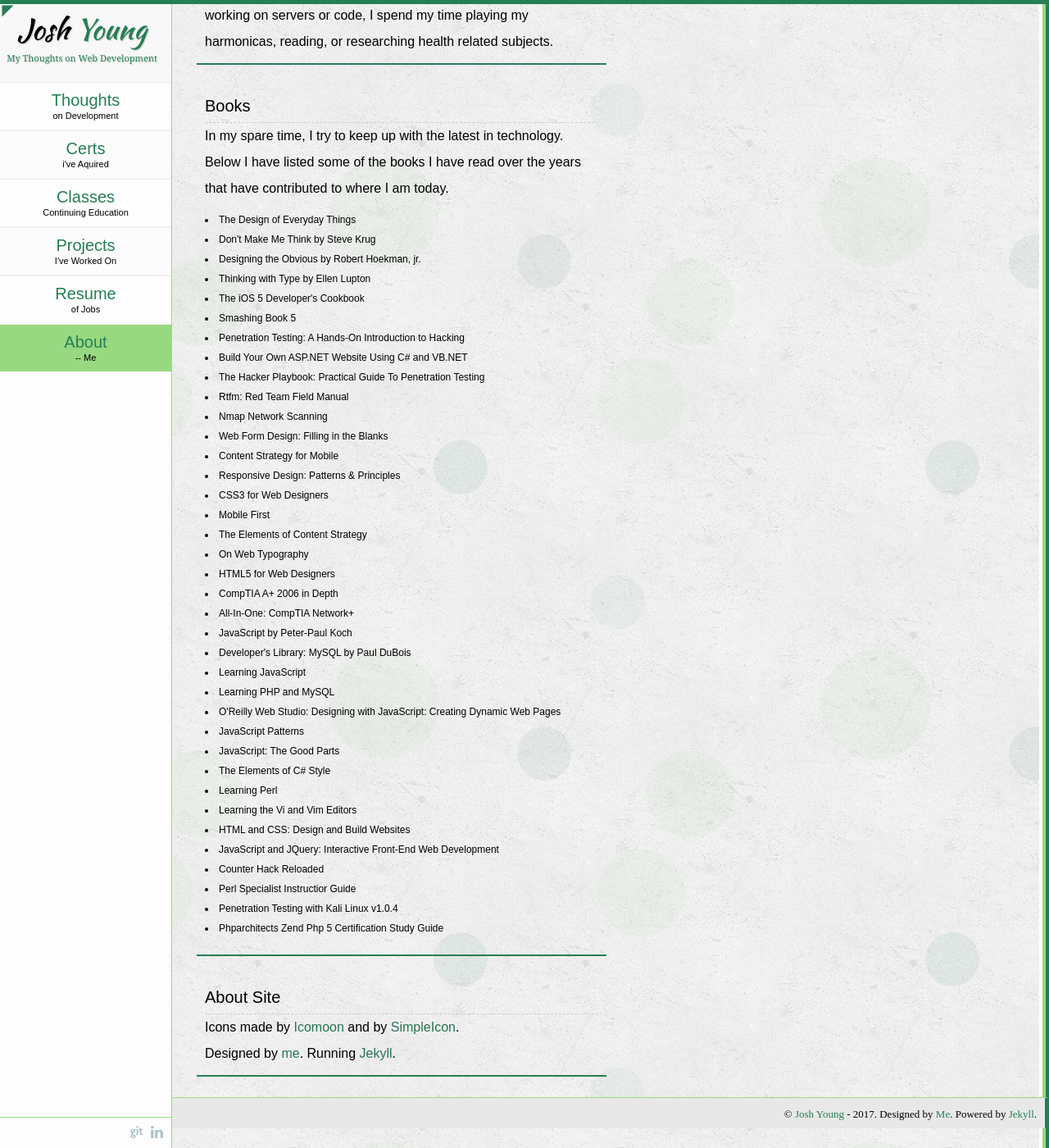
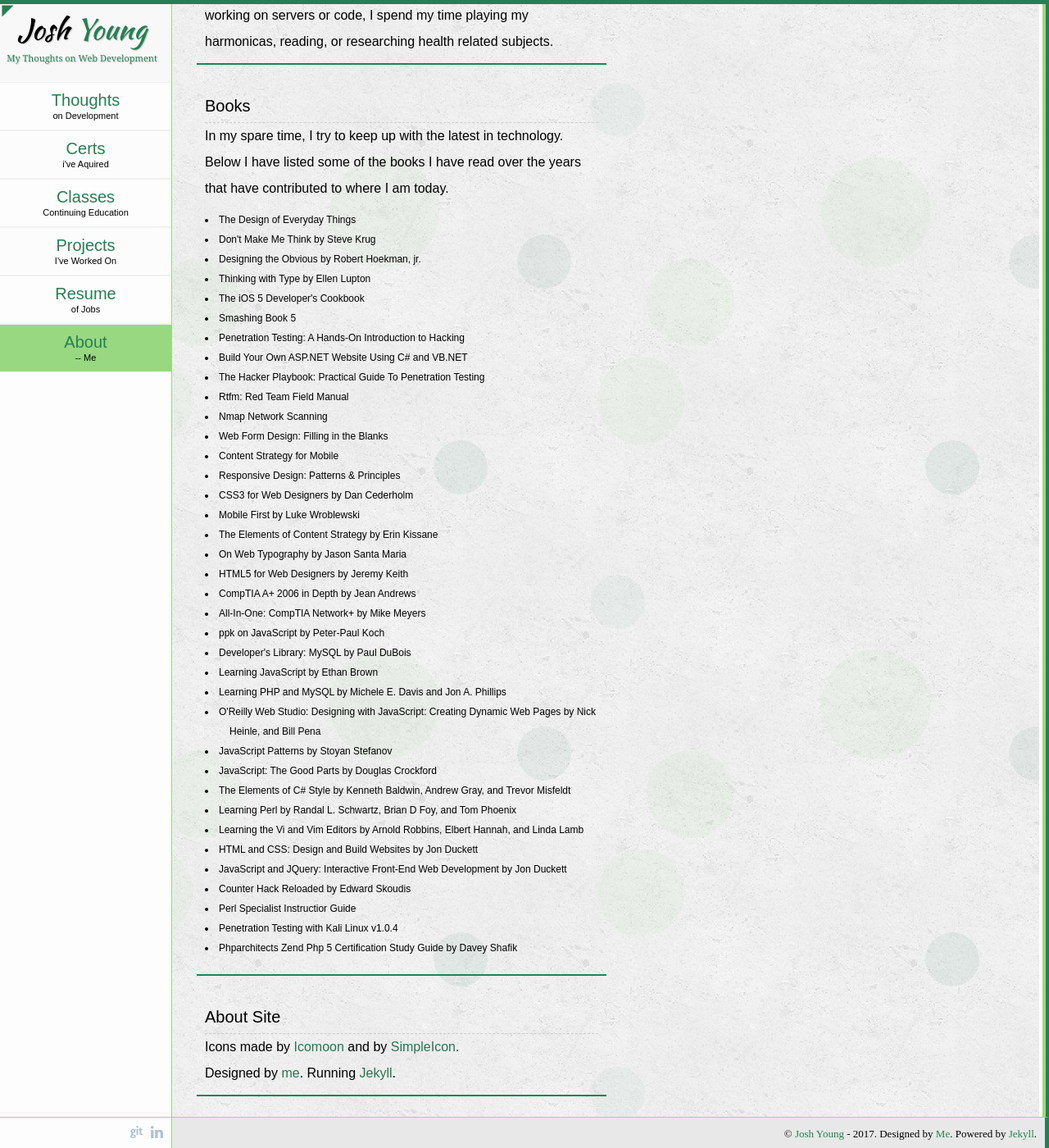
Before and after one commit to coder745/josh_website, a Jekyll site: the page built from about.md, in a window 1280 px wide and 1400 px high, scrolled down 783 px. Shown: the whole window at 82% size. Built offline with Jekyll 4.4.1, drawn with Linux system fonts in a browser that asks for light colours.

```diff
--- a/_includes/header.html
+++ b/_includes/header.html
@@ -3,8 +3,8 @@
     <head>
         <meta charset="utf-8" />
         <title>{{ page.title }}</title>
-        <link rel="stylesheet" href="/css/reset.css" media="screen" charset="utf-8" />
-        <link rel="stylesheet" href="/css/style.css" media="screen" title="no title" charset="utf-8" />
+        <link rel="stylesheet" href="/css/reset.css" media="screen" />
+        <link rel="stylesheet" href="/css/style.css" media="screen" />
         <link href='https://fonts.googleapis.com/css?family=Kaushan+Script' rel='stylesheet' type='text/css' />
         <link rel="shortcut icon" href="/favicon.ico" type="image/icon" />
         <meta name="viewport" content="width=device-width, initial-scale=1" />
--- a/_layouts/defaults.html
+++ b/_layouts/defaults.html
@@ -43,6 +43,6 @@
     <script src="/scripts/lunr.min.js"></script>
     <script src="https://ajax.googleapis.com/ajax/libs/jquery/1.12.0/jquery.min.js"></script>
     <script src="/scripts/search.js"></script>
+    {% include footer.html %}
     </body>
-    {% include footer.html %}
 </html>
--- a/about.md
+++ b/about.md
@@ -36,29 +36,29 @@ weight: 40
             <li>Web Form Design: Filling in the Blanks</li>
             <li>Content Strategy for Mobile</li>
             <li>Responsive Design: Patterns & Principles</li>
-            <li>CSS3 for Web Designers</li>
-            <li>Mobile First</li>
-            <li>The Elements of Content Strategy</li>
-            <li>On Web Typography</li>
-            <li>HTML5 for Web Designers</li>
-            <li>CompTIA A+ 2006 in Depth</li>
-            <li>All-In-One: CompTIA Network+</li>
-            <li>JavaScript by Peter-Paul Koch</li>
+            <li>CSS3 for Web Designers by Dan Cederholm</li>
+            <li>Mobile First by Luke Wroblewski</li>
+            <li>The Elements of Content Strategy by Erin Kissane</li>
+            <li>On Web Typography by Jason Santa Maria</li>
+            <li>HTML5 for Web Designers by Jeremy Keith</li>
+            <li>CompTIA A+ 2006 in Depth by Jean Andrews</li>
+            <li>All-In-One: CompTIA Network+ by Mike Meyers</li>
+            <li>ppk on JavaScript by Peter-Paul Koch</li>
             <li>Developer's Library: MySQL by Paul DuBois</li>
-            <li>Learning JavaScript</li>
-            <li>Learning PHP and MySQL</li>
-            <li>O'Reilly Web Studio: Designing with JavaScript: Creating Dynamic Web Pages</li>
-            <li>JavaScript Patterns</li>
-            <li>JavaScript: The Good Parts</li>
-            <li>The Elements of C# Style </li>
-            <li>Learning Perl</li>
-            <li>Learning the Vi and Vim Editors</li>
-            <li>HTML and CSS: Design and Build Websites</li>
-            <li>JavaScript and JQuery: Interactive Front-End Web Development </li>
-            <li>Counter Hack Reloaded</li>
+            <li>Learning JavaScript by Ethan Brown</li>
+            <li>Learning PHP and MySQL by Michele E. Davis and Jon A. Phillips</li>
+            <li>O'Reilly Web Studio: Designing with JavaScript: Creating Dynamic Web Pages by Nick Heinle, and Bill Pena</li>
+            <li>JavaScript Patterns by Stoyan Stefanov</li>
+            <li>JavaScript: The Good Parts by Douglas Crockford</li>
+            <li>The Elements of C# Style by Kenneth Baldwin, Andrew Gray, and Trevor Misfeldt</li>
+            <li>Learning Perl by Randal L. Schwartz, Brian D Foy, and Tom Phoenix</li>
+            <li>Learning the Vi and Vim Editors by Arnold Robbins, Elbert Hannah, and Linda Lamb</li>
+            <li>HTML and CSS: Design and Build Websites by Jon Duckett</li>
+            <li>JavaScript and JQuery: Interactive Front-End Web Development by Jon Duckett</li>
+            <li>Counter Hack Reloaded by Edward Skoudis</li>
             <li>Perl Specialist Instructior Guide</li>
             <li>Penetration Testing with Kali Linux v1.0.4</li>
-            <li>Phparchitects Zend Php 5 Certification Study Guide</li>
+            <li>Phparchitects Zend Php 5 Certification Study Guide by Davey Shafik</li>
         </ul>
     </article>
 
```
Also changed, not shown: certs.md (+8 -8 lines), classes.md (+15 -3 lines), resume.md (+2 -1 lines).
